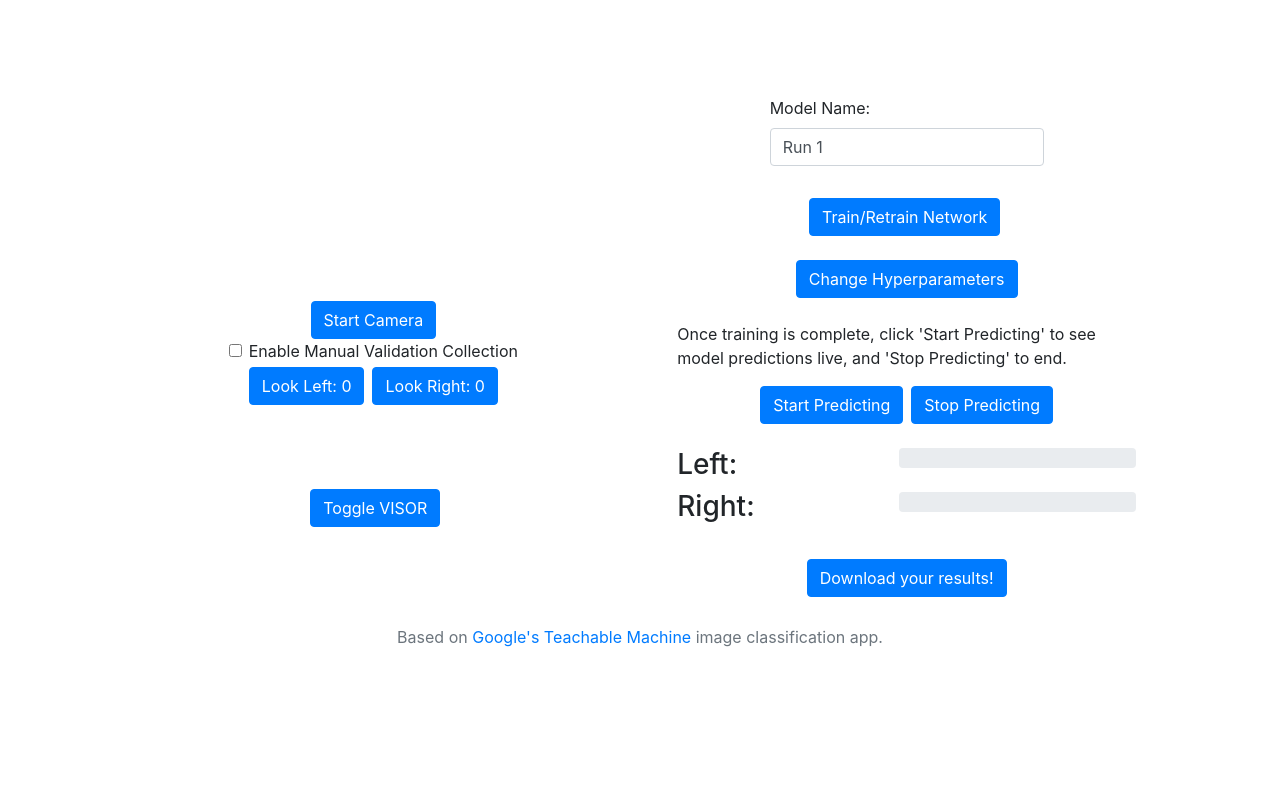
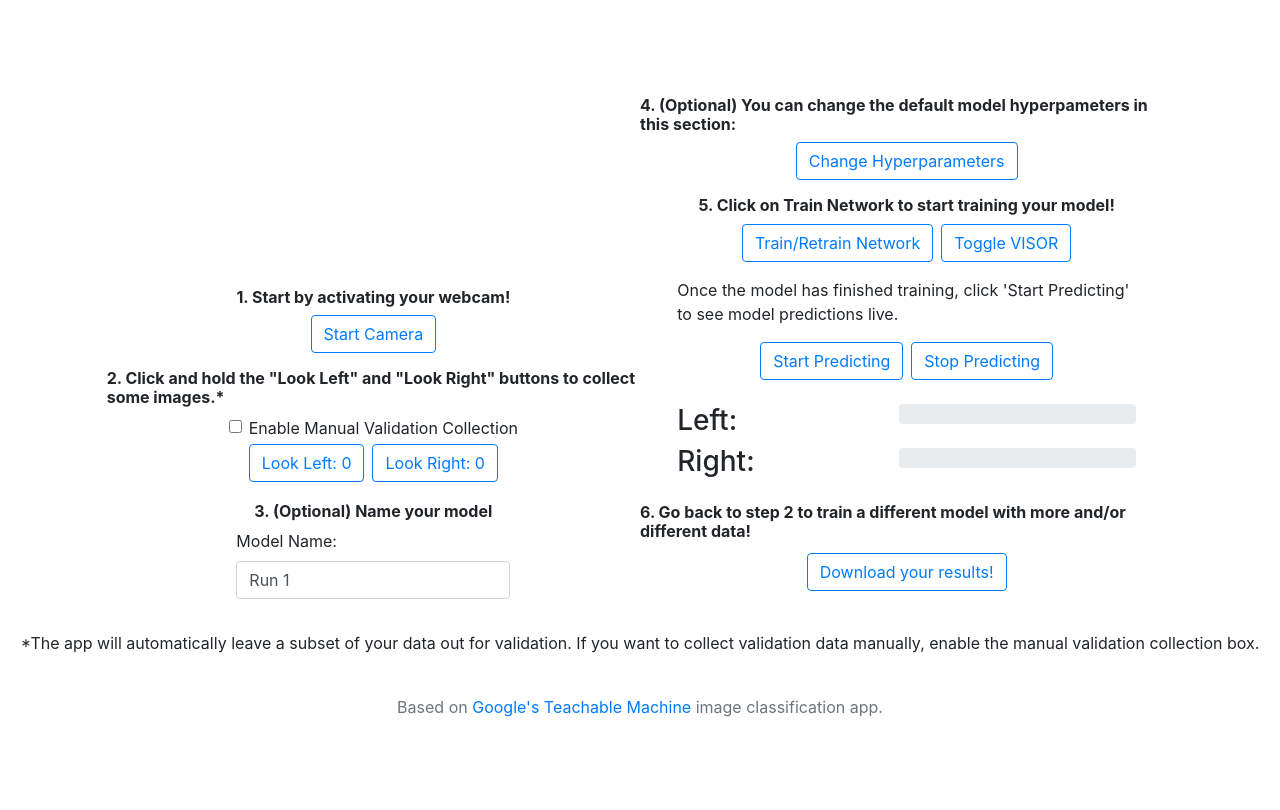
Before and after one commit to pedrojrv/teachable_machine, a plain HTML site: page index.html in a window 1280 px wide. Shown: the part 64-874 px from the top of the page. After the commit the page ends 800 px from the top, so only its background shows below. Drawn offline with nearby package versions, Linux system fonts and the light colour scheme.

Commit message:
fixing visor adding instructions

```diff
--- a/index.css
+++ b/index.css
@@ -1,18 +1,12 @@
-/* Show it's not fixed to the top */
-body {
-    min-height: 75rem;
+
+.start_app {
+    padding-top: 2rem;
 }
 
-object {
-    height: 600px;
+.button_padding{
+    padding-top: 1rem;
 }
 
-/* Move down content because we have a fixed navbar that is 3.5rem tall */
-body {
-    margin-top: 10rem;
-    padding-top: 10rem;
+.second_column {
+    padding-top: 3rem;
 }
-
-.toggler {
-    padding-top: 5rem;
-}
--- a/index.html
+++ b/index.html
@@ -10,20 +10,19 @@
 	<!-- REQUIRED METATAGS AND BOOTSTRAP CSS -->
 	<meta charset="utf-8">
 	<meta name="viewport" content="width=device-width, initial-scale=1, shrink-to-fit=no">
-	<script src="https://kit.fontawesome.com/ca80335392.js" crossorigin="anonymous"></script>
-	<link href="index.css" rel="stylesheet">
+	<link rel="stylesheet" href="index.css">
 	<link rel="stylesheet" href="https://stackpath.bootstrapcdn.com/bootstrap/4.5.2/css/bootstrap.min.css" integrity="sha384-JcKb8q3iqJ61gNV9KGb8thSsNjpSL0n8PARn9HuZOnIxN0hoP+VmmDGMN5t9UJ0Z" crossorigin="anonymous">
 </head>
 
 <body>
-	<nav class="navbar navbar-expand-md navbar-dark bg-dark mb-4 fixed-top">
+    <nav class="navbar navbar-expand-md navbar-dark bg-dark mb-4">
 		<a class="navbar-brand" href="#">Teachable Machine</a>
 		<button class="navbar-toggler" type="button" data-toggle="collapse" data-target="#navbarCollapse" aria-controls="navbarCollapse" aria-expanded="false" aria-label="Toggle navigation">
 		  <span class="navbar-toggler-icon"></span>
 		</button>
 		<div class="collapse navbar-collapse" id="navbarCollapse">
 		  <ul class="navbar-nav mr-auto">
-			<li class="nav-item active">
+			<li class="nav-item">
 			  <a class="nav-link" href="#">Home <span class="sr-only">(current)</span></a>
 			</li>
 			<li class="nav-item">
@@ -33,13 +32,14 @@
 		</div>
 	  </nav>
 
-	<div class="container-fluid">
+	<div class="container-fluid start_app">
+		<!-- MAIN ROW COVERING ALL WEBSITE -->
 		<div class="row justify-content-center">
+			<!-- FIRST COLUMN OF THE WEBSITE - CONTAINS WEBCAM AND INSTRUCTIONS -->
+			<div class="col-md-5 col-sm-11">
 
-			<div class="col-md-5 col-sm-11">
-				<br>
-				<br>
-				<div class="d-none" id="video_frame">
+				<!-- FIRST COLUMN FIRST ROW - WEBCAM FRAME -->
+				<div class="row justify-content-center" id="video_frame">
 					<div class="webcam-box-outer">
 					  <div class="webcam-box-inner">
 						<video autoplay playsinline muted id="webcam" width="224" height="224"></video>
@@ -47,40 +47,40 @@
 					</div>
 				</div>
 
-				<div class="row justify-content-center" id="gif_frame">
-					<img class="rounded mx-auto d-block" width="25%" height="25%" id="intro-image" src="images/thumbnail.jpg" alt="User facing left and right at various tilts."/>
+				<!-- FIRST COLUMN SECOND AND THIRD ROW - START WEBCAM BUTTON -->
+				<div class="row justify-content-center button_padding">
+					<h6 class="font-weight-bold">
+						1. Start by activating your webcam!
+					</h6>
 				</div>
-				<br>
-
 				<div class="row justify-content-center">
-					<button class="btn btn-primary" type="button" id="start_camera" onclick="start_camera()">Start Camera</button>
+					<button class="btn btn-outline-primary" type="button" id="start_camera" onclick="start_camera()">Start Camera</button>
 				</div>
 
+				<!-- FIRST COLUMN FOURTH ROW - COLLECT DATA INFO AND BUTTONS -->
+				<div class="row justify-content-center button_padding">
+					<h6 class="font-weight-bold">
+						2. Click and hold the "Look Left" and "Look Right" buttons to collect some images.*
+					</h6>
+				</div>
 				<div class="row justify-content-center">
 					<div class="form-check">
 						<input class="form-check-input" type="checkbox" value="" id="defaultCheck1" onclick="toggle_validation()">
 						<label class="form-check-label" for="defaultCheck1">Enable Manual Validation Collection</label>
 					</div>
 				</div>
-
-
 				<div class="row justify-content-center">
-					<button type="button" class="m-1 btn btn-primary" id="0" onmousedown="collect_images(this)" onmouseup="end()">Look Left: <span id="leftsamples">0</span></button>
-					<button type="button" class="m-1 btn btn-primary" id="1" onmousedown="collect_images(this)" onmouseup="end()">Look Right: <span id="rightsamples">0</span>   </button>
-					<button type="button" class="m-1 btn btn-primary d-none" id="2" onmousedown="collect_val_images(this)" onmouseup="end()">Look Left Val: <span id="leftsamplesVal">0</span></button>
-					<button type="button" class="m-1 btn btn-primary d-none" id="3" onmousedown="collect_val_images(this)" onmouseup="end()">Look Right Val: <span id="leftsamplesVal">0</span></button>
+					<button type="button" class="m-1 btn btn-outline-primary" id="0" onmousedown="collect_images(this)" onmouseup="end()">Look Left: <span id="leftsamples">0</span></button>
+					<button type="button" class="m-1 btn btn-outline-primary" id="1" onmousedown="collect_images(this)" onmouseup="end()">Look Right: <span id="rightsamples">0</span>   </button>
+					<button type="button" class="m-1 btn btn-outline-primary d-none" id="2" onmousedown="collect_val_images(this)" onmouseup="end()">Look Left Val: <span id="leftsamplesVal">0</span></button>
+					<button type="button" class="m-1 btn btn-outline-primary d-none" id="3" onmousedown="collect_val_images(this)" onmouseup="end()">Look Right Val: <span id="leftsamplesVal">0</span></button>
 				</div>
 
-				<div class="row justify-content-center toggler">
-					<button class="home_button btn btn-primary ml-1" type="button" onclick="toggle_visor()">Toggle VISOR</button>
+				<div class="row justify-content-center button_padding">
+					<h6 class="font-weight-bold">
+						3. (Optional) Name your model
+					</h6>
 				</div>
-
-				<br>
-
-
-			</div>
-
-			<div class="col-md-5 col-sm-11">
 				<div class="row justify-content-center">
 					<form>
 						<div class="form-group">
@@ -89,21 +89,20 @@
 						</div>
 					</form>
 				</div>
+			</div>
 
-
+			<!-- SECOND COLUMN -->
+			<div class="col-md-5 col-sm-11 second_column">
 				<div class="row justify-content-center">
-					<button class="btn btn-primary mr-1" type="button" id="train" onclick="doTraining()" >Train/Retrain Network</button>
+					<h6 class="font-weight-bold">
+						4. (Optional) You can change the default model hyperpameters in this section:
+					</h6>
 				</div>
-				<br>
-
-
-
 				<div class="row justify-content-center">
-					<button class="btn btn-primary" data-toggle="collapse" href="#collapseExample" role="button" aria-expanded="false" aria-controls="collapseExample">
+					<button class="btn btn-outline-primary" data-toggle="collapse" href="#collapseExample" role="button" aria-expanded="false" aria-controls="collapseExample">
 						Change Hyperparameters
 					</button>
 				</div>
-
 				<div class="collapse" id="collapseExample">
 					<form>
 						<div class="form-row">
@@ -147,16 +146,28 @@
 						</div>
 					</form>
 				</div>
-				<br>
+
 
 				<div class="row justify-content-center">
+					<h6 class="font-weight-bold button_padding">
+						5. Click on Train Network to start training your model!
+					</h6>
+				</div>
+				<div class="row justify-content-center">
+					<button class="btn btn-outline-primary mr-1" type="button" id="train" onclick="doTraining()" >Train/Retrain Network</button>
+					<button class="home_button btn btn-outline-primary ml-1" type="button" onclick="toggle_visor()">Toggle VISOR</button>
+				</div>
+
+				<div class="row justify-content-center button_padding">
 					<div class="col-11">
-						<p id="dummy">Once training is complete, click 'Start Predicting' to see model predictions live, and 'Stop Predicting' to end.</p>
+						<p id="dummy">Once the model has finished training, click 'Start Predicting' to see model predictions live.</p>
 					</div>
 				</div>
+
+
 				<div class="row justify-content-center">
-					<button type="button" id="startPredicting" onclick="startPredicting()" class="btn btn-primary mr-1">Start Predicting</button>
-					<button type="button" id="stopPredicting" onclick="stopPredicting()" class="btn btn-primary ml-1">Stop Predicting</button>
+					<button type="button" id="startPredicting" onclick="startPredicting()" class="btn btn-outline-primary mr-1">Start Predicting</button>
+					<button type="button" id="stopPredicting" onclick="stopPredicting()" class="btn btn-outline-primary ml-1">Stop Predicting</button>
 					<!-- <h2 id="prediction"></h2> -->
 				</div>
 				<br>
@@ -178,17 +189,25 @@
 					</div>
 				</div>
 
-				<br>
-
+				<div class="row justify-content-center">
+					<h6 class="font-weight-bold button_padding">
+						6. Go back to step 2 to train a different model with more and/or different data!
+					</h6>
+				</div>
 
 				<div class="row justify-content-center">
-					<button class="m-1 btn btn-primary" type="button" id="generate_csv" onclick="download_csv()">Download your results!</button>
+					<button class="m-1 btn btn-outline-primary" type="button" id="generate_csv" onclick="download_csv()">Download your results!</button>
 					<a id="download_table"></a>
 				</div>
 			</div>
+			<div class="row manual_info">
+				<p>
+					*The app will automatically leave a subset of your data out for validation. If you want
+					to collect validation data manually, enable the manual validation collection box.
+				<p>
+			</div>
 		</div>
 		<br>
-
 
 
 		<footer class="footer text-muted text-center">
@@ -196,17 +215,15 @@
 			  <p>Based on <a href="https://teachablemachine.withgoogle.com">Google's Teachable Machine</a> image classification app.</p>
 			</div>
 		</footer>
-
-
 	</div>
 
 	<script src="ui.js"></script>
 	<script src="index.js"></script>
 	<!-- Optional JavaScript -->
 	<!-- jQuery first, then Popper.js, then Bootstrap JS -->
-	<script src="https://code.jquery.com/jquery-3.5.1.slim.min.js" integrity="sha384-DfXdz2htPH0lsSSs5nCTpuj/zy4C+OGpamoFVy38MVBnE+IbbVYUew+OrCXaRkfj" crossorigin="anonymous"></script>
-	<script src="https://cdn.jsdelivr.net/npm/popper.js@1.16.1/dist/umd/popper.min.js" integrity="sha384-9/reFTGAW83EW2RDu2S0VKaIzap3H66lZH81PoYlFhbGU+6BZp6G7niu735Sk7lN" crossorigin="anonymous"></script>
-	<script src="https://stackpath.bootstrapcdn.com/bootstrap/4.5.2/js/bootstrap.min.js" integrity="sha384-B4gt1jrGC7Jh4AgTPSdUtOBvfO8shuf57BaghqFfPlYxofvL8/KUEfYiJOMMV+rV" crossorigin="anonymous"></script>
+	<script src="https://code.jquery.com/jquery-3.2.1.slim.min.js" integrity="sha384-KJ3o2DKtIkvYIK3UENzmM7KCkRr/rE9/Qpg6aAZGJwFDMVNA/GpGFF93hXpG5KkN" crossorigin="anonymous"></script>
+	<script src="https://cdnjs.cloudflare.com/ajax/libs/popper.js/1.12.9/umd/popper.min.js" integrity="sha384-ApNbgh9B+Y1QKtv3Rn7W3mgPxhU9K/ScQsAP7hUibX39j7fakFPskvXusvfa0b4Q" crossorigin="anonymous"></script>
+	<script src="https://maxcdn.bootstrapcdn.com/bootstrap/4.0.0/js/bootstrap.min.js" integrity="sha384-JZR6Spejh4U02d8jOt6vLEHfe/JQGiRRSQQxSfFWpi1MquVdAyjUar5+76PVCmYl" crossorigin="anonymous"></script>
 </body>
 
 </html>
--- a/index.js
+++ b/index.js
@@ -456,8 +456,6 @@ function start_camera () { // STARTS CAMERA FOR DATA COLLECTION
 
 function remove_gif() { // REMOVES IMAGE WHEN CAMERA IS INITIALIZED
   var camera_frame = document.getElementById("video_frame");
-  var gif_frame = document.getElementById("gif_frame");
 
   camera_frame.className = "row justify-content-center";
-  gif_frame.className = "d-none";
 };
```
